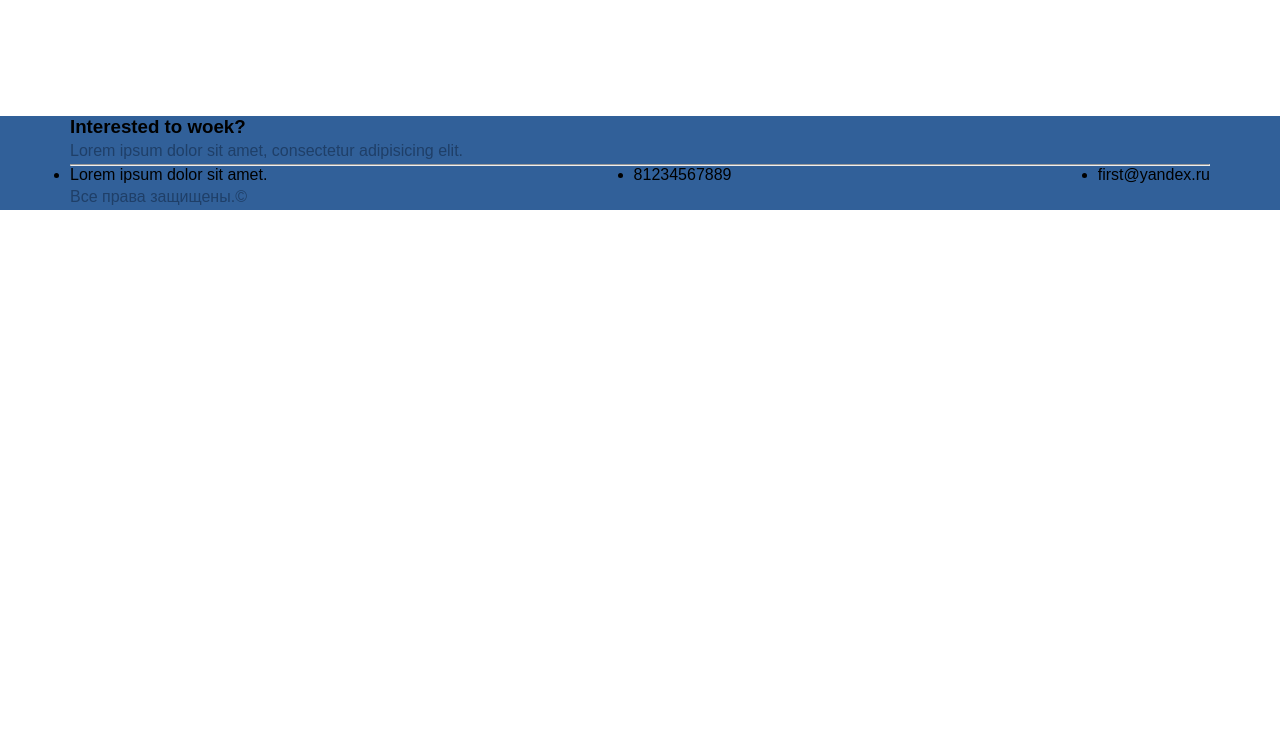
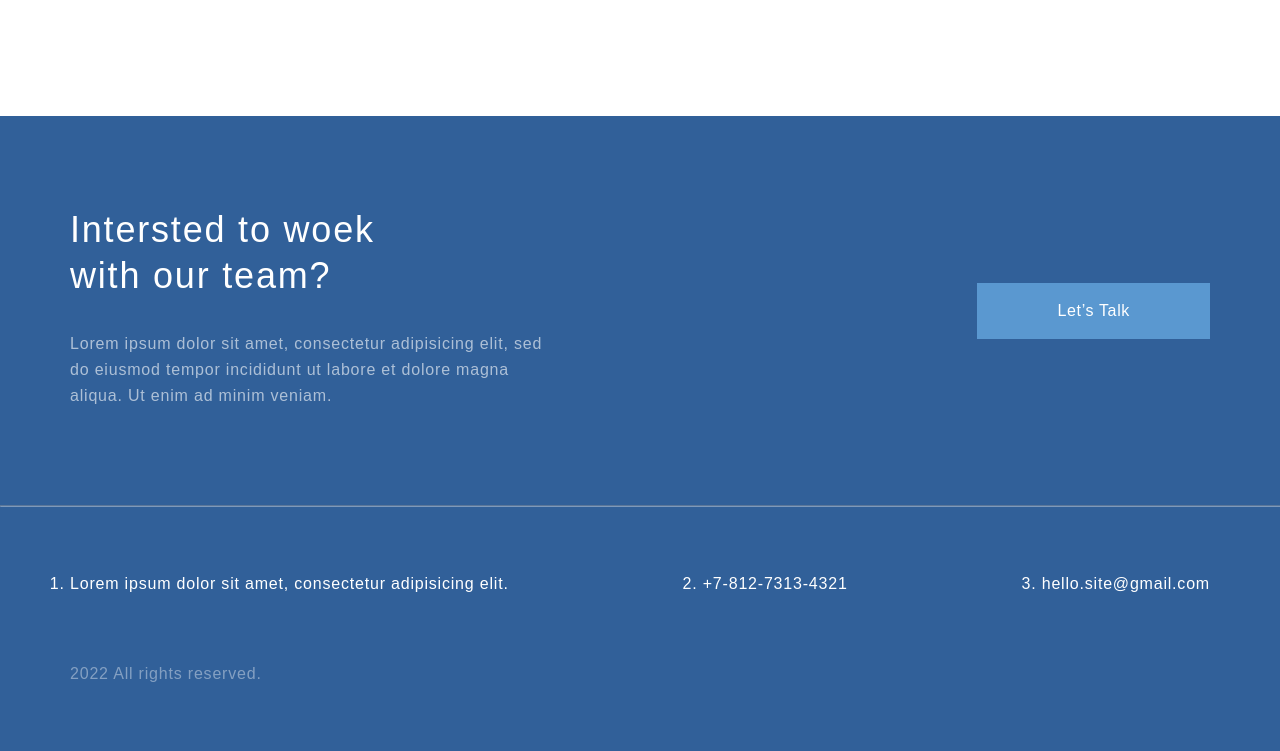
Before and after one commit to vlastroG/HTML_CSS, a plain HTML site: page index.html in a window 1280 px wide. Shown: the part 2605-3356 px from the top of the page. Before the commit the page ends 2815 px from the top, so only its background shows below. Drawn offline with Linux system fonts and the light colour scheme.

Commit message:
Стилизация главной страницы.

```diff
--- a/index.html
+++ b/index.html
@@ -84,20 +84,27 @@
         <div class="container">
             <div class="footer__last">
                 <div class="footer__last__attraction">
-                    <h3 class="header-3 footer__header">Interested to woek?</h3>
-                    <p class="paragraph">Lorem ipsum dolor sit amet, consectetur adipisicing elit.</p>
+                    <h3 class="footer__header">Intersted to woek with our team?</h3>
+                    <p class="text footer_text">Lorem ipsum dolor sit amet, consectetur adipisicing elit, sed do eiusmod
+                        tempor
+                        incididunt ut labore et dolore magna aliqua. Ut enim ad minim veniam.</p>
+                </div>
+                <div class="footer__button_box">
+                    <a href="#" class="footer__button">Let’s Talk</a>
                 </div>
             </div>
-            <hr>
+        </div>
+        <hr class="line">
+        <div class="container">
             <div class="footer__contacts">
-                <ul class="footer__contacts__list">
-                    <li>Lorem ipsum dolor sit amet.</li>
-                    <li>81234567889</li>
-                    <li>first@yandex.ru</li>
-                </ul>
+                <ol class="footer__contacts__list">
+                    <li>Lorem ipsum dolor sit amet, consectetur adipisicing elit.</li>
+                    <li>+7-812-7313-4321</li>
+                    <li>hello.site@gmail.com</li>
+                </ol>
             </div>
             <div class="footer__privacy">
-                <p class="paragraph">Все права защищены.&copy;</p>
+                <p class="text footer__privacy_text">2022 All rights reserved.</p>
             </div>
         </div>
     </div>
--- a/styles/style.css
+++ b/styles/style.css
@@ -243,17 +243,76 @@ h1 {
     background: #316099;
 }
 
+.footer_text {
+    color: #FFFFFF;
+    padding-bottom: 96px;
+}
+
+.footer__privacy_text {
+    color: #FFFFFF;
+    opacity: 0.4;
+}
+
+.footer__privacy {
+    padding-bottom: 64px;
+    padding-top: 64px;
+}
+
 .footer__last__attraction {
+    padding-top: 91px;
     width: 495px;
 }
 
 .footer__header {
     width: 340px;
+    font-weight: 400;
+    font-size: 36px;
+    line-height: 46px;
+    letter-spacing: 0.05em;
+    color: #FFFFFF;
+    padding-bottom: 32px;
+}
+
+.footer__contacts {
+    padding-top: 64px;
 }
 
 .footer__contacts__list {
     display: flex;
     justify-content: space-between;
+    font-weight: 400;
+    font-size: 16px;
+    line-height: 26px;
+    letter-spacing: 0.05em;
+    color: #FFFFFF;
+}
+
+.footer__last {
+    display: flex;
+    justify-content: space-between;
+}
+
+.footer__button {
+    font-weight: 400;
+    font-size: 16px;
+    line-height: 26px;
+    text-align: center;
+    letter-spacing: 0.04em;
+    color: #FFFFFF;
+    background: #5A98D0;
+    padding: 15px 80px;
+    text-decoration: none;
+    display: inline-block;
+}
+
+.line {
+    width: 100%;
+    opacity: 0.4;
+    color: #FFFFFF;
+}
+
+.footer__button_box {
+    align-self: center;
 }
 
 .contacts__form {
```
